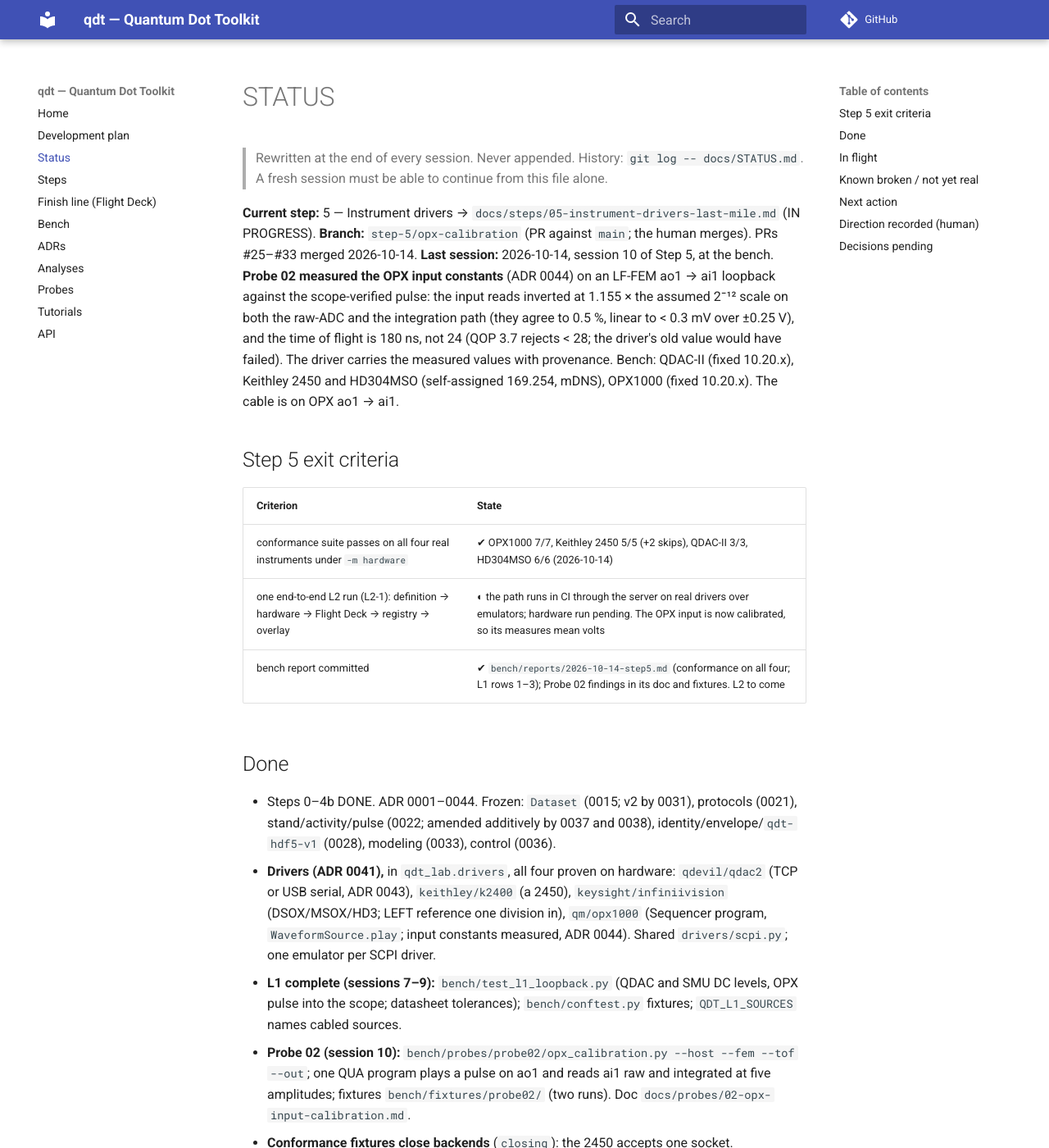
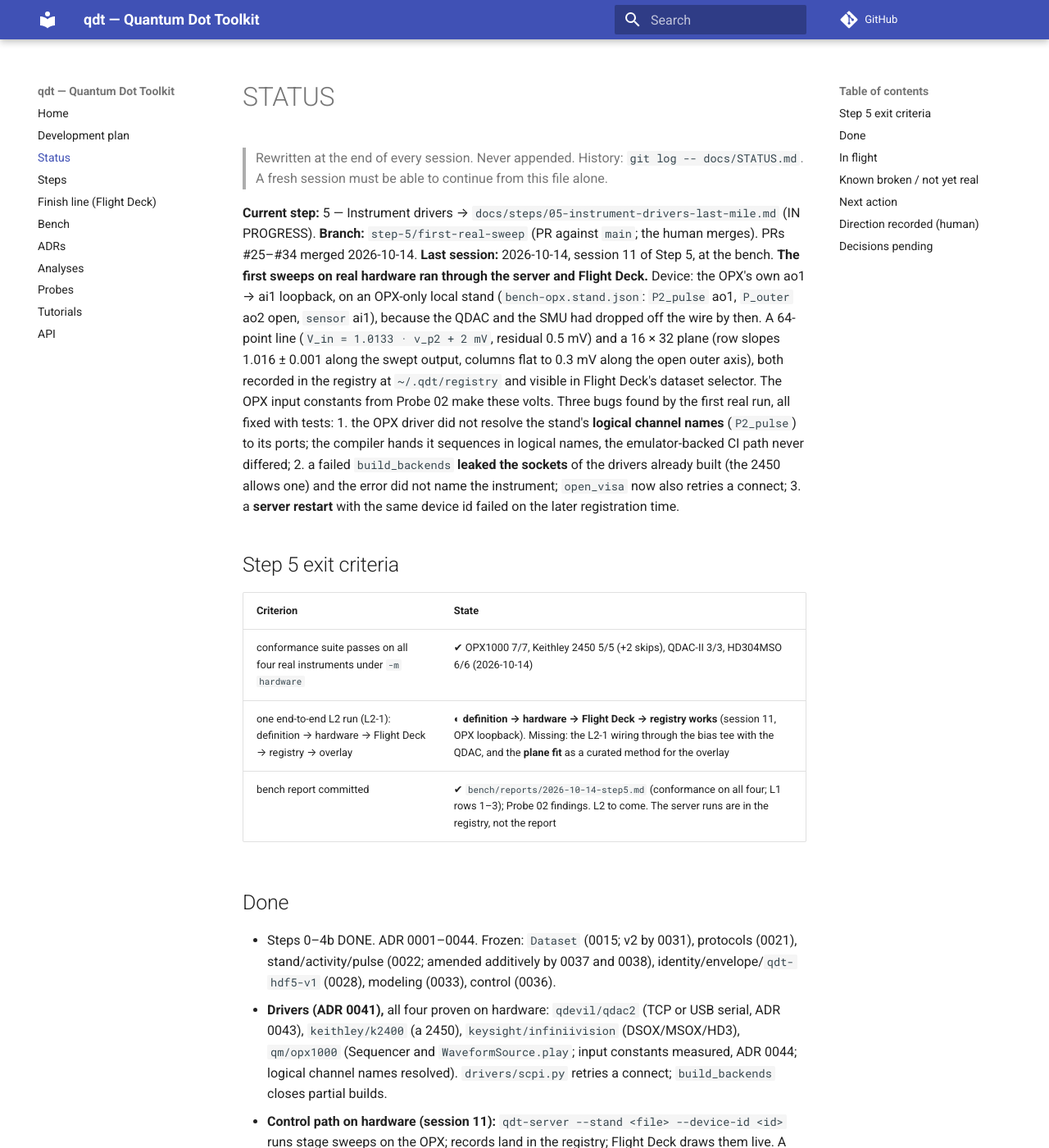
Before and after one commit to CowboyQuantum/qdt, an MkDocs documentation site: the page built from docs/STATUS.md, in a window 1280 px wide and 1400 px high. Shown: the whole window at 82% size. Built offline with MkDocs 1.6.1 and Material for MkDocs 9.7.7, drawn with Linux system fonts in a browser that asks for light colours; comment, search, counter and statistics services are not loaded; some of the changed text lies outside the part shown.

Commit message:
docs: STATUS and Step 5 session 11 — first sweeps on real hardware through the server and Flight Deck
Co-Authored-By: Claude Fable 5.1 <noreply@anthropic.com>

```diff
--- a/docs/STATUS.md
+++ b/docs/STATUS.md
@@ -4,67 +4,75 @@
 > A fresh session must be able to continue from this file alone.
 
 **Current step:** 5 — Instrument drivers → `docs/steps/05-instrument-drivers-last-mile.md` (IN PROGRESS).
-**Branch:** `step-5/opx-calibration` (PR against `main`; the human merges). PRs #25–#33 merged 2026-10-14.
-**Last session:** 2026-10-14, session 10 of Step 5, at the bench. **Probe 02 measured the OPX input
-constants** (ADR 0044) on an LF-FEM ao1 → ai1 loopback against the scope-verified pulse: the input reads
-inverted at 1.155 × the assumed 2⁻¹² scale on both the raw-ADC and the integration path (they agree to
-0.5 %, linear to < 0.3 mV over ±0.25 V), and the time of flight is 180 ns, not 24 (QOP 3.7 rejects < 28;
-the driver's old value would have failed). The driver carries the measured values with provenance.
-Bench: QDAC-II (fixed 10.20.x), Keithley 2450 and HD304MSO (self-assigned 169.254, mDNS), OPX1000
-(fixed 10.20.x). The cable is on OPX ao1 → ai1.
+**Branch:** `step-5/first-real-sweep` (PR against `main`; the human merges). PRs #25–#34 merged 2026-10-14.
+**Last session:** 2026-10-14, session 11 of Step 5, at the bench. **The first sweeps on real hardware ran
+through the server and Flight Deck.** Device: the OPX's own ao1 → ai1 loopback, on an OPX-only local
+stand (`bench-opx.stand.json`: `P2_pulse` ao1, `P_outer` ao2 open, `sensor` ai1), because the QDAC and
+the SMU had dropped off the wire by then. A 64-point line (`V_in = 1.0133 · v_p2 + 2 mV`, residual
+0.5 mV) and a 16 × 32 plane (row slopes 1.016 ± 0.001 along the swept output, columns flat to 0.3 mV
+along the open outer axis), both recorded in the registry at `~/.qdt/registry` and visible in Flight
+Deck's dataset selector. The OPX input constants from Probe 02 make these volts. Three bugs found by the
+first real run, all fixed with tests:
+1. the OPX driver did not resolve the stand's **logical channel names** (`P2_pulse`) to its ports;
+   the compiler hands it sequences in logical names, the emulator-backed CI path never differed;
+2. a failed `build_backends` **leaked the sockets** of the drivers already built (the 2450 allows one)
+   and the error did not name the instrument; `open_visa` now also retries a connect;
+3. a **server restart** with the same device id failed on the later registration time.
 
 ## Step 5 exit criteria
 | Criterion | State |
 |---|---|
 | conformance suite passes on all four real instruments under `-m hardware` | ✔ OPX1000 7/7, Keithley 2450 5/5 (+2 skips), QDAC-II 3/3, HD304MSO 6/6 (2026-10-14) |
-| one end-to-end L2 run (L2-1): definition → hardware → Flight Deck → registry → overlay | ◐ the path runs in CI through the server on real drivers over emulators; hardware run pending. The OPX input is now calibrated, so its measures mean volts |
-| bench report committed | ✔ `bench/reports/2026-10-14-step5.md` (conformance on all four; L1 rows 1–3); Probe 02 findings in its doc and fixtures. L2 to come |
+| one end-to-end L2 run (L2-1): definition → hardware → Flight Deck → registry → overlay | ◐ **definition → hardware → Flight Deck → registry works** (session 11, OPX loopback). Missing: the L2-1 wiring through the bias tee with the QDAC, and the **plane fit** as a curated method for the overlay |
+| bench report committed | ✔ `bench/reports/2026-10-14-step5.md` (conformance on all four; L1 rows 1–3); Probe 02 findings. L2 to come. The server runs are in the registry, not the report |
 
 ## Done
 - Steps 0–4b DONE. ADR 0001–0044. Frozen: `Dataset` (0015; v2 by 0031), protocols (0021),
   stand/activity/pulse (0022; amended additively by 0037 and 0038), identity/envelope/`qdt-hdf5-v1`
   (0028), modeling (0033), control (0036).
-- **Drivers (ADR 0041),** in `qdt_lab.drivers`, all four proven on hardware: `qdevil/qdac2` (TCP or USB
-  serial, ADR 0043), `keithley/k2400` (a 2450), `keysight/infiniivision` (DSOX/MSOX/HD3; LEFT reference
-  one division in), `qm/opx1000` (Sequencer program, `WaveformSource.play`; input constants measured,
-  ADR 0044). Shared `drivers/scpi.py`; one emulator per SCPI driver.
-- **L1 complete (sessions 7–9):** `bench/test_l1_loopback.py` (QDAC and SMU DC levels, OPX pulse into
-  the scope; datasheet tolerances); `bench/conftest.py` fixtures; `QDT_L1_SOURCES` names cabled sources.
-- **Probe 02 (session 10):** `bench/probes/probe02/opx_calibration.py --host --fem --tof --out`; one QUA
-  program plays a pulse on ao1 and reads ai1 raw and integrated at five amplitudes; fixtures
-  `bench/fixtures/probe02/` (two runs). Doc `docs/probes/02-opx-input-calibration.md`.
-- **Conformance fixtures close backends** (`closing`): the 2450 accepts one socket.
+- **Drivers (ADR 0041),** all four proven on hardware: `qdevil/qdac2` (TCP or USB serial, ADR 0043),
+  `keithley/k2400` (a 2450), `keysight/infiniivision` (DSOX/MSOX/HD3), `qm/opx1000` (Sequencer and
+  `WaveformSource.play`; input constants measured, ADR 0044; logical channel names resolved).
+  `drivers/scpi.py` retries a connect; `build_backends` closes partial builds.
+- **Control path on hardware (session 11):** `qdt-server --stand <file> --device-id <id>` runs stage
+  sweeps on the OPX; records land in the registry; Flight Deck draws them live. A restart reuses the
+  registered device.
+- **L1 complete (sessions 7–9):** `bench/test_l1_loopback.py`; `bench/conftest.py` fixtures;
+  `QDT_L1_SOURCES` names cabled sources.
+- **Probe 02 (session 10):** OPX input calibration; fixtures `bench/fixtures/probe02/`.
+- **Bench reports (ADR 0042):** `scripts/bench_report.py`; one file per day, a section per run.
 - **Extras:** `[qdac]` adds pyvisa, pyvisa-py and pyserial; `[keysight]` and `[smu]` add pyvisa and
   pyvisa-py; `[opx]` adds qm-qua 1.4.1.
-- **`qdt-server --stand <file>.stand.json --device-id <id>`** runs on real instruments. The local stand
-  file has working addresses for all four.
-- **Bench reports (ADR 0042):** `scripts/bench_report.py`; one file per day, a section per run.
-- 316 Python tests (+5 Postgres-parametrized), 4 skipped, 23 hardware-only in `packages/`, 11
+- 319 Python tests (+5 Postgres-parametrized), 4 skipped, 23 hardware-only in `packages/`, 11
   hardware-only in `bench/`; Flight Deck 68 unit tests and 4 e2e.
 
 ## In flight
-- Nothing uncommitted. PR for `step-5/opx-calibration` awaits the human.
+- Nothing uncommitted. PR for `step-5/first-real-sweep` awaits the human. The server may still be running
+  on the OPX-only stand (`pkill -f "python -m qdt_server"` stops it).
 
 ## Known broken / not yet real
-- **No hardware `WaveformSense` row for the OPX input in the conformance suite:** the suite's grid oracle
-  needs a signal on the input, which is a bench loopback. Probe 02 covers the scale; the record-on-grid
-  behaviour of `Opx1000.arm` on hardware is still only inferred (ADR 0044).
-- **OPX input offset** −1.7 mV at 0 V in, not applied in the config.
+- **The QDAC and the SMU dropped off the wire** during session 11 (no ping, no ARP, no USB port on the
+  QDAC); not diagnosed. Both must be back for L2-1. The 2450's link-local address also acquired a stale
+  route via Wi-Fi on the Mac (`route -n get <ip>` said `en0`); `sudo route delete <ip>` or re-plugging
+  the dock adapter clears it.
+- **Plane fit not written:** the L2-1 overlay needs the curated plane method (and L2-3 the single
+  exponential) in `qdt-analysis`.
+- **No hardware `WaveformSense` row for the OPX input** in the conformance suite (ADR 0044).
+- **OPX input offset** −1.7 mV at 0 V in, not applied; the loopback line shows +2 mV at v_p2 = 0.
 - **QDAC-II outputs can come up dead** (firmware 14-1.70): `*RST` fixes it; verify one channel at the
   start of a bench session. Not a driver action.
-- **QDAC-II current readout** in the HIGH sense range hides a 1 MΩ load; a load check needs
-  `SENS<n>:RANG LOW` at 0 V. Not in the driver yet (decision pending).
+- **QDAC-II current readout** in the HIGH sense range hides a 1 MΩ load; `SENS<n>:RANG LOW` at 0 V.
 - **Link-local addresses move** (2450, scope); `dns-sd -B _scpi-raw._tcp local.` finds them.
-- **HD3 sockets:** VXI-11 refuses intermittently; the socket form occasionally times out the first
-  connect (the `scope` fixture retries).
+- **HD3 sockets:** VXI-11 refuses intermittently; the socket form sometimes times out the first connect
+  (now retried in `open_visa`).
 - **Serial numbers:** driver errors show vendor and model only; `bench_report.py` does not redact
   `*IDN?` serials (decision pending).
 - **Bench network:** the Mac's dock adapter needs aliases on the 10.20 subnet (`netmask` spelled out)
   and its 169.254 self-assigned address; its 10.20 alias has a /8 mask by accident.
 - **qm-qua deprecation:** the OPX driver's QUA config carries a deprecated `version` key.
 - **Today's report** holds many runs, including failed ones; the plugin never rewrites (ADR 0042).
-- **QDAC-II load:** driving the 50 Ω OPX input from the QDAC (L2-1) needs the load check in BENCH.md § L2.
 - **OPX results:** one frame per result at job end; maps fill line by line (one stage per stepped point).
+  With both axes in the stage (session 11's plane) the whole map is one job and arrives at its end.
 - **OPX `drive`:** not supported on the LF-FEM stage.
 - Carried over: diamond estimator needs a cold sensor (ADR 0030); zero-clipping in the dot model (ADR
   0020); overlays in one colour; Postgres suite only in CI; `FINISH_LINE.md` TODO (human); Windows pnpm
@@ -73,16 +81,14 @@ Bench: QDAC-II (fixed 10.20.x), Keithley 2450 and HD304MSO (self-assigned 169.25
 ## Next action
 **Human, at the bench:**
 1. Merge the PR.
-2. The first sweep in the browser on the real stand, with the cable still on OPX ao1 → ai1: a stage sweep
-   stepping ao1 and measuring ai1 is a self-loopback the whole control path can run on
-   (`uv run python -m qdt_server --stand bench.stand.json --device-id <id> --ui apps/flightdeck/dist`).
-   The map should be a plane in the pulse amplitude, now in volts.
-3. L2-1 wiring per BENCH.md (QDAC DC + OPX pulse through the bias tee into ai1) once the bias tee's
-   model is recorded in BENCH.md.
+2. Get the QDAC and the SMU back on the wire (check their Ethernet cables at the switch and their
+   power); a session re-finds them (QDAC at its fixed address, SMU by mDNS) and updates the stand file.
+3. Record the bias tee's model and specifications in `docs/BENCH.md` § L2 (human), then wire L2-1:
+   QDAC ch → bias tee DC port, OPX ao1 → RF port, bias tee out → OPX ai1.
 
-**Then (sessions):** L2-1 with the plane fit and L2-3 with the single exponential as curated
-`qdt-analysis` methods; a hardware OPX-input row for the conformance suite; the QDAC current-sense range
-on the channel declaration; Flight Deck time-series view (below); close Step 5.
+**Then (sessions):** the curated **plane fit** (iso-line overlays) in `qdt-analysis`, then L2-1 through
+the server for the exit criterion; the single exponential and L2-3; a hardware OPX-input row for the
+conformance suite; the QDAC current-sense range; the Flight Deck time-series view; close Step 5.
 
 ## Direction recorded (human)
 - **2026-10-13:** web app end state. Curated analyses only. The control path came before the drivers
@@ -94,10 +100,9 @@ on the channel declaration; Flight Deck time-series view (below); close Step 5.
   adapted from QCoDeS, an adapter only if breadth is ever needed (discussion, no ADR); the OPX input
   constants are measured, not assumed (0044).
 - **2026-10-14, tabled for later:** Flight Deck should also visualise time-series data, the bench scope's
-  records first and then any instrument that can represent a time series (the OPX input, an SMU trace).
-  The `Dataset` contract already carries (record, time) variables on a declared grid (ADR 0015), so this
-  is a renderer in `apps/flightdeck` (a trace view beside the map view, picking a record), not a schema
-  change. Not scheduled; candidate for Step 6 or a Flight Deck session after Step 5 closes.
+  records first and then any instrument that can represent a time series. The `Dataset` contract already
+  carries (record, time) variables on a declared grid (ADR 0015); a renderer in `apps/flightdeck`, not a
+  schema change. Candidate for Step 6 or a Flight Deck session after Step 5 closes.
 
 ## Decisions pending
 - A default operating point per device (not in ADR 0038).
--- a/docs/steps/05-instrument-drivers-last-mile.md
+++ b/docs/steps/05-instrument-drivers-last-mile.md
@@ -68,3 +68,8 @@ through `WaveformSource.play`, amplitude and width within the oracle. **All thre
 calibration constants (AO → AI loopback), L2, the fits.
 Session 10 (2026-10-14, bench): Probe 02 measured the OPX input constants on an ao1 → ai1 loopback (ADR 0044):
 the input reads inverted at 1.155 × the assumed scale on both paths, and the time of flight is 180 ns, not 28.
+Session 11 (2026-10-14, bench): **first sweeps on real hardware through the server**, OPX ao1 → ai1 as the
+device (an OPX-only stand): a 64-point line and a 16 × 32 plane, both recorded in the registry and shown in
+Flight Deck; V_in = 1.013–1.016 × v_p2, residual < 1 mV. Three bugs found and fixed on the way: the OPX
+driver did not resolve the stand's logical channel names; a failed backend build leaked the sockets of the
+drivers already built; a server restart with the same device id failed on the registration time.
```
